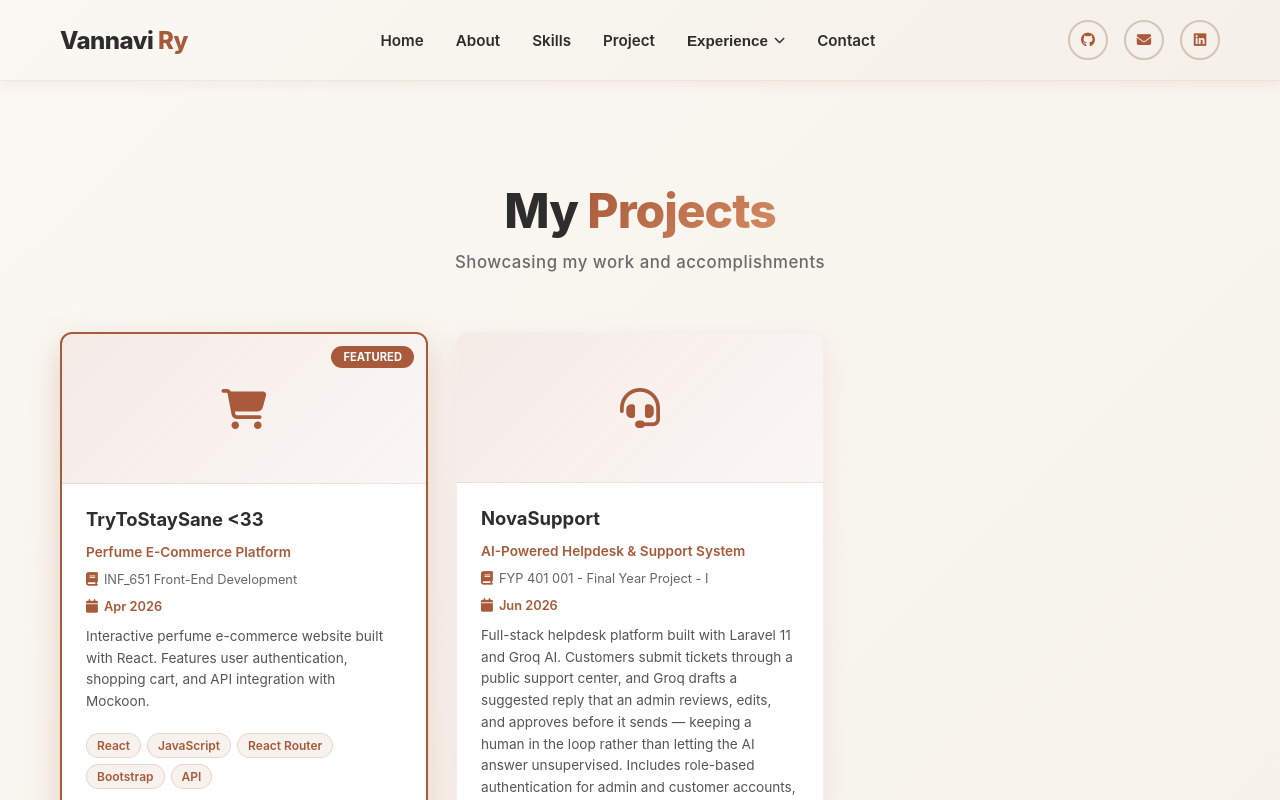
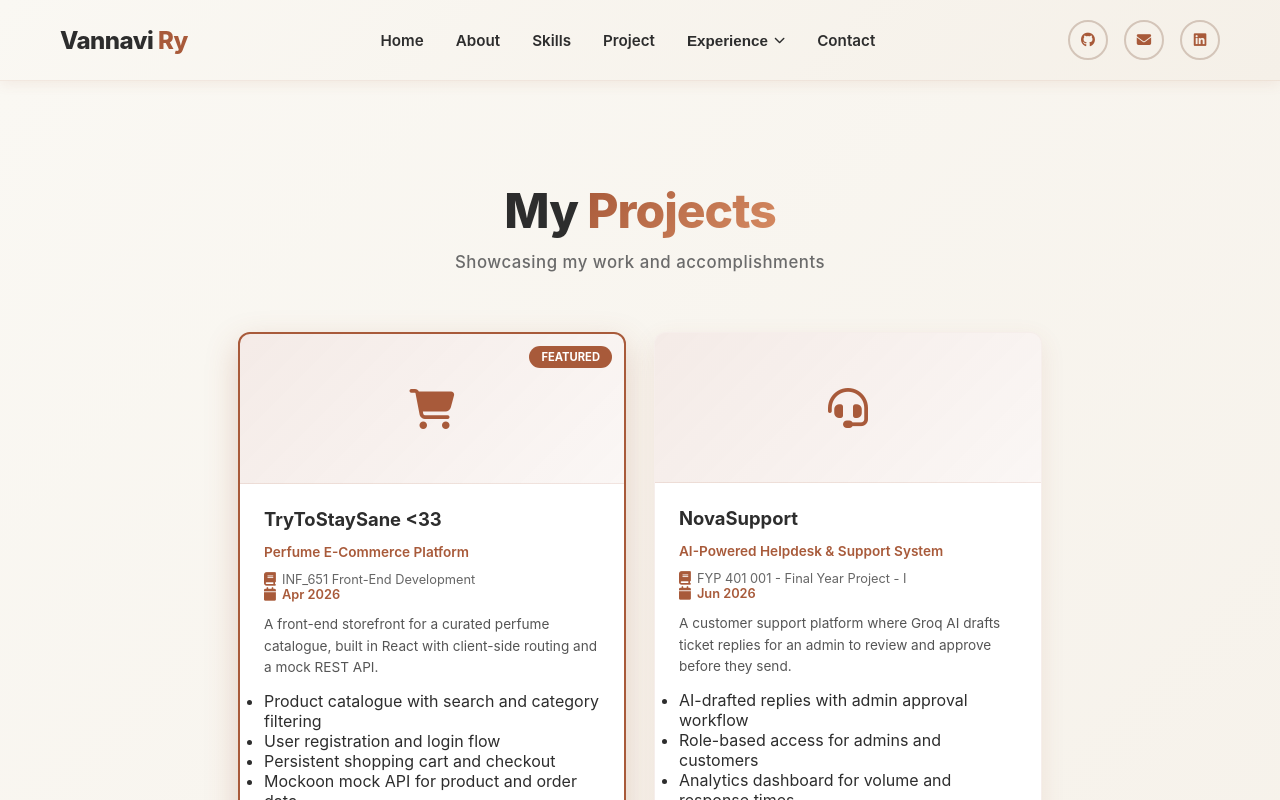
Before and after one commit to ryvannavi/vannavi-portfolio, a React (Vite) app: page / in a window 1280 px wide. Both pictures are taken after a click on the button "View My Work". Shown: the top 800 px of the page. Built offline with nearby package versions, Linux system fonts and the light colour scheme.

Commit message:
Project.jsx

```diff
--- a/src/components/Project.jsx
+++ b/src/components/Project.jsx
@@ -9,7 +9,13 @@ function Project() {
       subtitle: 'Perfume E-Commerce Platform',
       year: 'Apr 2026',
       category: 'ecommerce',
-      description: 'Interactive perfume e-commerce website built with React. Features user authentication, shopping cart, and API integration with Mockoon.',
+      description: 'A front-end storefront for a curated perfume catalogue, built in React with client-side routing and a mock REST API.',
+      features: [
+        'Product catalogue with search and category filtering',
+        'User registration and login flow',
+        'Persistent shopping cart and checkout',
+        'Mockoon mock API for product and order data'
+      ],
       icon: 'fa-solid fa-cart-shopping',
       technologies: ['React', 'JavaScript', 'React Router', 'Bootstrap', 'API'],
       featured: true,
@@ -23,7 +29,13 @@ function Project() {
       subtitle: 'AI-Powered Helpdesk & Support System',
       year: 'Jun 2026',
       category: 'fullstack',
-      description: 'Full-stack helpdesk platform built with Laravel 11 and Groq AI. Customers submit tickets through a public support center, and Groq drafts a suggested reply that an admin reviews, edits, and approves before it sends — keeping a human in the loop rather than letting the AI answer unsupervised. Includes role-based authentication for admin and customer accounts, ticket status and priority tracking, real-time notifications, an analytics dashboard for response times and ticket volume, and a searchable knowledge base of six documentation categories that deflects repeat questions before they become tickets.',
+      description: 'A customer support platform where Groq AI drafts ticket replies for an admin to review and approve before they send.',
+      features: [
+        'AI-drafted replies with admin approval workflow',
+        'Role-based access for admins and customers',
+        'Analytics dashboard for volume and response times',
+        'Searchable FAQ knowledge base across six categories'
+      ],
       icon: 'fa-solid fa-headset',
       technologies: ['Laravel 11', 'PHP', 'SQLite', 'Tailwind CSS', 'Groq AI', 'AlpineJS'],
       featured: false,
@@ -31,7 +43,7 @@ function Project() {
       liveLink: 'https://novasupport-sg.onrender.com',
       class: 'FYP 401 001 - Final Year Project - I',
       demo: {
-        note: 'Hosted on a free tier, so the first load can take up to a minute while the server wakes up. You can also register a new account on either side to test the full sign-up flow.',
+        note: 'First load may take a minute while the free-tier server wakes up.',
         accounts: [
           { role: 'Admin', email: 'mollyadm@gmail.com', password: '12345678' },
           { role: 'Customer', email: 'bobo@gmail.com', password: '12345678' }
@@ -68,19 +80,29 @@ function Project() {
                 <h3>{project.title}</h3>
                 <p className="project-subtitle-text">{project.subtitle}</p>
 
+                <div className="project-meta">
                   {project.class && (
-                  <p className="project-class">
+                    <span className="project-class">
                       <i className="fa-solid fa-book"></i> {project.class}
-                  </p>
+                    </span>
                   )}
-
-                <p className="project-year">
+                  <span className="project-year">
                     <i className="fa-solid fa-calendar"></i> {project.year}
-                </p>
+                  </span>
+                </div>
 
                 <p className="project-description">
                   {project.description}
                 </p>
+
+                {/* Key Features */}
+                {project.features && (
+                  <ul className="project-features">
+                    {project.features.map((feature, idx) => (
+                      <li key={idx}>{feature}</li>
+                    ))}
+                  </ul>
+                )}
 
                 {/* Demo Credentials */}
                 {project.demo && (
@@ -93,10 +115,8 @@ function Project() {
                       {project.demo.accounts.map((account, idx) => (
                         <div key={idx} className="demo-account">
                           <span className="demo-role">{account.role}</span>
-                          <div className="demo-fields">
                           <code>{account.email}</code>
                           <code>{account.password}</code>
-                          </div>
                         </div>
                       ))}
                     </div>
```
Lines whose indentation alone changed are shown as unchanged.
